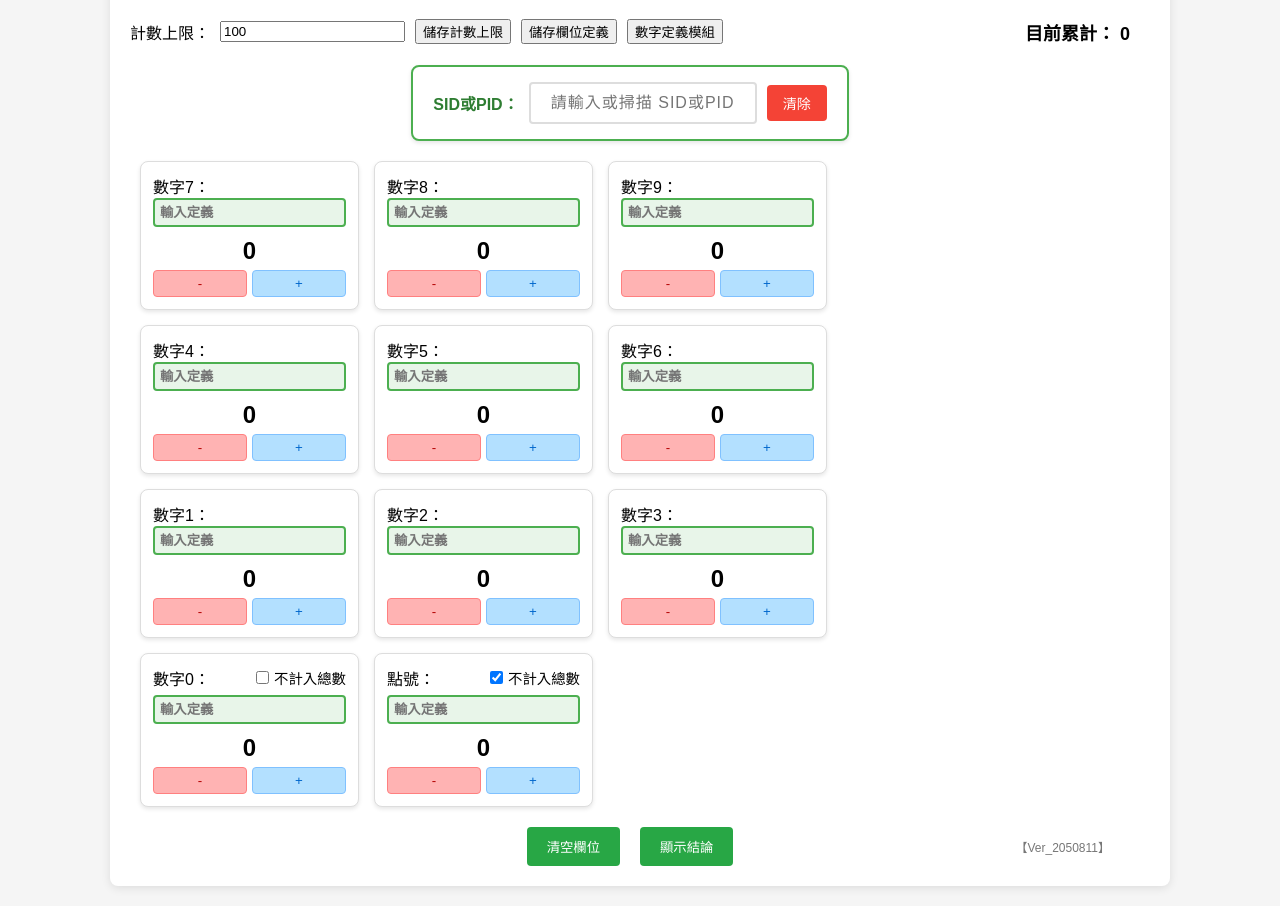
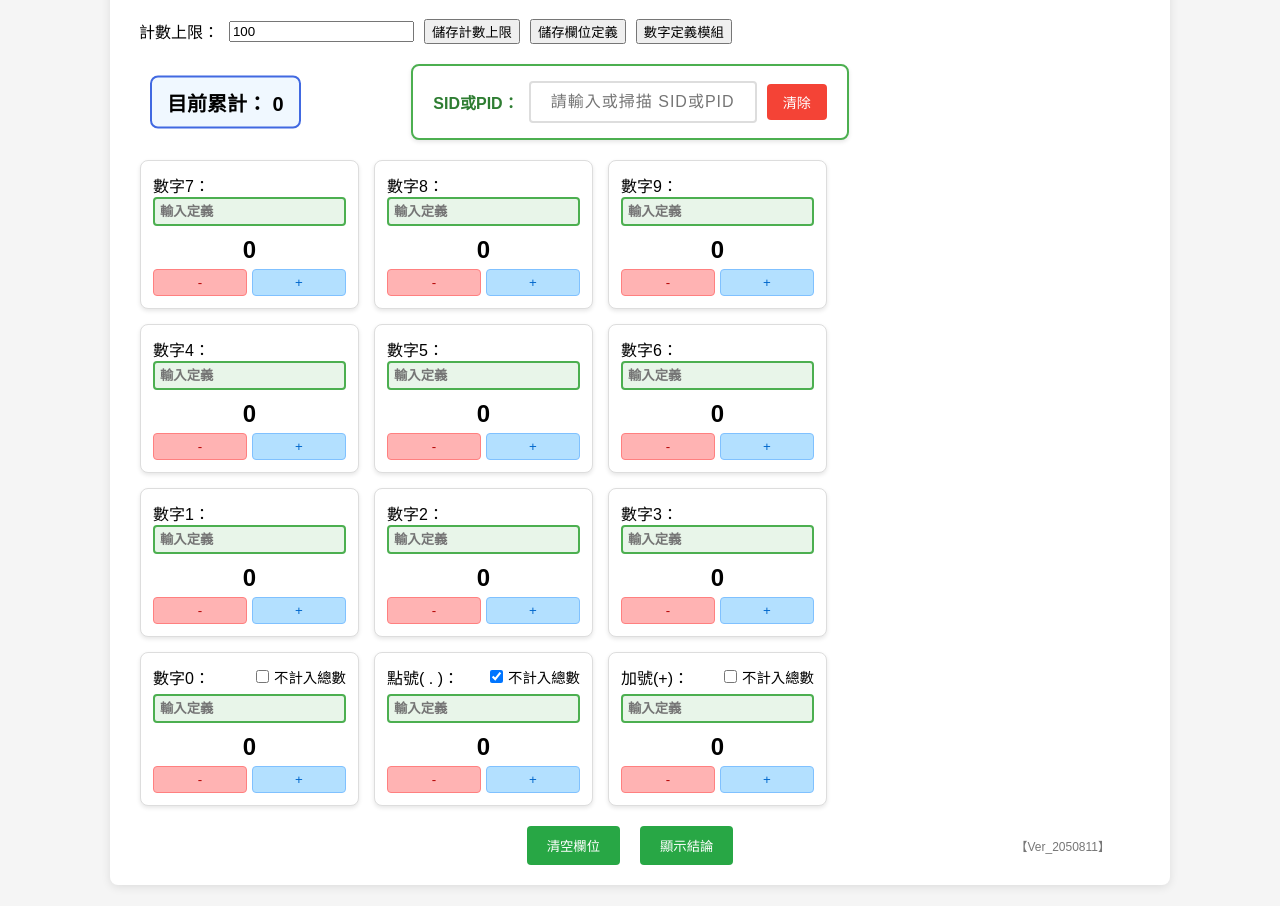
Before and after one commit to hsutumbler/WBC_Counter_Web, a plain HTML site: page index.html in a window 1280 px wide. Shown: the part 110-1016 px from the top of the page. Drawn offline with Linux system fonts and the light colour scheme.

Commit message:
新增加號(+)計數

```diff
--- a/index.html
+++ b/index.html
@@ -10,15 +10,11 @@
     <div class="container">
         <h1>計數程式</h1>
         <div class="settings">
-            <label for="limit">計數上限：</label>
+            <label for="limit">&nbsp;&nbsp;計數上限：</label>
             <input type="number" id="limit" min="1" value="100">
             <button id="saveLimit">儲存計數上限</button>
             <button id="saveFields">儲存欄位定義</button>
             <button id="openDefinitionModal">數字定義模組</button>
-            <div class="total-counter">
-                <span>目前累計：</span>
-                <span id="totalCount">0</span>
-            </div>
         </div>
 
         <!-- 數字定義模組的側邊抽屜 -->
@@ -70,8 +66,17 @@
                 </div>
             </div>
         </div>
-        <!-- SID或PID 欄位 -->
-        <div class="sid-section">
+        <!-- SID或PID 和目前累計區域 -->
+        <div class="sid-total-section">
+            <!-- 目前累計顯示 -->
+            <div class="total-counter-container">
+                <div class="total-counter">
+                    <span>目前累計：</span>
+                    <span id="totalCount">0</span>
+                </div>
+            </div>
+
+            <!-- SID或PID 欄位 -->
             <div class="sid-container">
                 <label for="sidInput">SID或PID：</label>
                 <input type="text" id="sidInput" class="sid-input" placeholder="請輸入或掃描 SID或PID" maxlength="10">
@@ -164,7 +169,7 @@
                     <button class="increment">+</button>
                 </div>
             </div>
-            <!-- 第四行：0 . -->
+            <!-- 第四行：0 . + -->
             <div class="counter" data-key="0">
                 <div class="counter-header">
                     <label for="field0">數字0：</label>
@@ -182,13 +187,28 @@
             </div>
             <div class="counter" data-key="dot">
                 <div class="counter-header">
-                    <label for="fieldDot">點號：</label>
+                    <label for="fieldDot">點號( . )：</label>
                     <div class="include-total">
                         <input type="checkbox" id="excludeDot" class="exclude-from-total" checked>
                         <label for="excludeDot">不計入總數</label>
                     </div>
                 </div>
                 <input type="text" id="fieldDot" class="field-name" placeholder="輸入定義">
+                <div class="count">0</div>
+                <div class="counter-buttons">
+                    <button class="decrement">-</button>
+                    <button class="increment">+</button>
+                </div>
+            </div>
+            <div class="counter" data-key="plus">
+                <div class="counter-header">
+                    <label for="fieldPlus">加號(+)：</label>
+                    <div class="include-total">
+                        <input type="checkbox" id="excludePlus" class="exclude-from-total">
+                        <label for="excludePlus">不計入總數</label>
+                    </div>
+                </div>
+                <input type="text" id="fieldPlus" class="field-name" placeholder="輸入定義">
                 <div class="count">0</div>
                 <div class="counter-buttons">
                     <button class="decrement">-</button>
--- a/script.js
+++ b/script.js
@@ -240,8 +240,15 @@ document.addEventListener('DOMContentLoaded', () => {
         if (document.activeElement === sidInput) return;
 
         const key = e.key;
-        if ((key >= '0' && key <= '9') || key === '.') {
-            const dataKey = key === '.' ? 'dot' : key;
+        if ((key >= '0' && key <= '9') || key === '.' || key === '+') {
+            let dataKey;
+            if (key === '.') {
+                dataKey = 'dot';
+            } else if (key === '+') {
+                dataKey = 'plus';
+            } else {
+                dataKey = key;
+            }
             const counter = document.querySelector(`.counter[data-key="${dataKey}"]`);
             if (counter) {
                 incrementCounter(counter);
@@ -373,8 +380,8 @@ document.addEventListener('DOMContentLoaded', () => {
         let includedTotal = 0;
         let items = [];
 
-        // 定義排序順序：數字1-9、數字0、點號
-        const sortOrder = ['1', '2', '3', '4', '5', '6', '7', '8', '9', '0', 'dot'];
+        // 定義排序順序：數字1-9、數字0、點號、加號
+        const sortOrder = ['1', '2', '3', '4', '5', '6', '7', '8', '9', '0', 'dot', 'plus'];
 
         // 按照指定順序收集項目
         sortOrder.forEach(key => {
--- a/styles.css
+++ b/styles.css
@@ -200,11 +200,22 @@ h1 {
     font-family: "Microsoft JhengHei", "Microsoft JhengHei UI", Arial, sans-serif;
 }
 
+.total-counter-container {
+    position: absolute;
+    left: 20px;
+    top: 50%;
+    transform: translateY(-50%);
+}
+
 .total-counter {
-    margin-left: auto;
-    font-size: 18px;
+    font-size: 20px;
     font-weight: bold;
     font-family: "Microsoft JhengHei", "Microsoft JhengHei UI", Arial, sans-serif;
+    background-color: #f0f8ff;
+    padding: 10px 15px;
+    border-radius: 8px;
+    border: 2px solid #4169e1;
+    display: inline-block;
 }
 
 .main-content {
@@ -217,11 +228,12 @@ h1 {
 }
 
 /* SID或PID 欄位樣式 */
-.sid-section {
+.sid-total-section {
     width: 100%;
     display: flex;
-    justify-content: center;
+    flex-direction: column;
     margin-bottom: 20px;
+    position: relative;
 }
 
 .sid-container {
@@ -233,6 +245,7 @@ h1 {
     border-radius: 8px;
     box-shadow: 0 2px 4px rgba(0,0,0,0.1);
     border: 2px solid #4CAF50;
+    margin: 0 auto;
 }
 
 .sid-container label {
@@ -284,7 +297,7 @@ h1 {
         "seven eight nine"
         "four five six"
         "one two three"
-        "zero dot .";
+        "zero dot plus";
     font-family: "Microsoft JhengHei", "Microsoft JhengHei UI", Arial, sans-serif;
 }
 
@@ -306,6 +319,7 @@ h1 {
 .counter[data-key="3"] { grid-area: three; }
 .counter[data-key="0"] { grid-area: zero; }
 .counter[data-key="dot"] { grid-area: dot; }
+.counter[data-key="plus"] { grid-area: plus; }
 
 .counter {
     display: flex;
```
